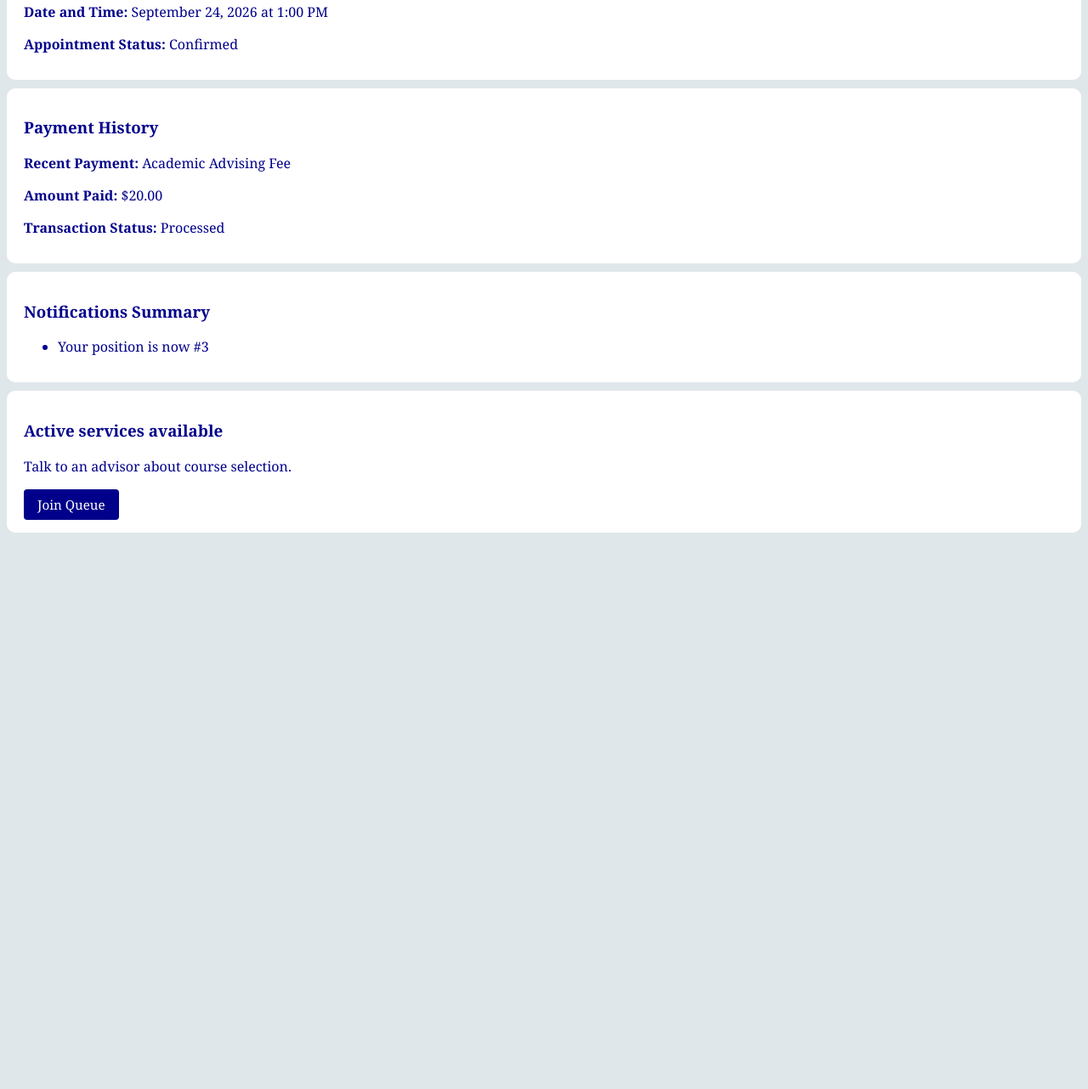
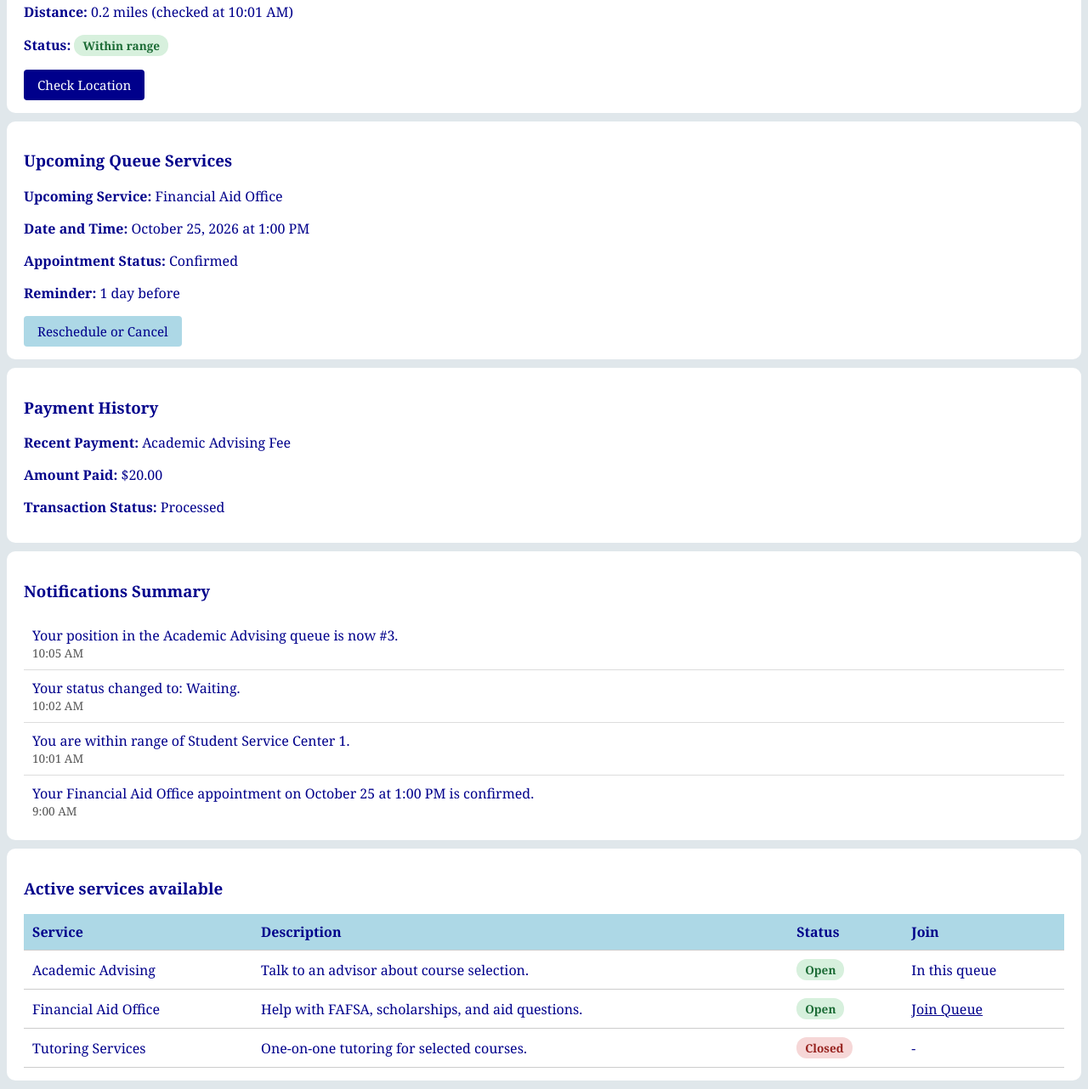
Before and after one commit to ccnguy200/QueueSmart, a plain HTML site: page second/user_dashboard.html in a window 1280 px wide. Shown: the part 608-1890 px from the top of the page at 85% size. Before the commit the page ends 1245 px from the top, so only its background shows below. Drawn offline with Linux system fonts and the light colour scheme.

Commit message:
Update user_dashboard.html

```diff
--- a/second/user_dashboard.html
+++ b/second/user_dashboard.html
@@ -55,16 +55,34 @@
             <a href="queue_status.html" class="btn">View Queue Status</a>
         </div>
 
+        <!-- Location Feature: distance from the user to the queue location -->
+        <!-- Note: mock data used (last time the user checked) -->
+        <div class="card">
+            <h3>Your Location</h3>
+            <!-- Building where the queue is -->
+            <p><strong>Queue Location:</strong> Student Service Center 1</p>
+            <!-- Distance from the last check -->
+            <p><strong>Distance:</strong> 0.2 miles (checked at 10:01 AM)</p>
+            <!-- Within 0.5 miles or too far -->
+            <p><strong>Status:</strong> <span class="badge badge-open">Within range</span></p>
+            <!-- Click to check the distance again -->
+            <a href="user_location.html?service=Advising" class="btn">Check Location</a>
+        </div>
+
         <!-- Calendar Feature: User will see an overview of queues they have scheduled to join -->
         <!-- Notes: mock data used -->
         <div class="card">
             <h3>Upcoming Queue Services</h3>
             <!-- Upcoming service -->
-            <p><strong>Upcoming Service:</strong> Academic Advising</p>
+            <p><strong>Upcoming Service:</strong> Financial Aid Office</p>
             <!-- Upcoming date and time -->
-            <p><strong>Date and Time:</strong> September 24, 2026 at 1:00 PM</p>
+            <p><strong>Date and Time:</strong> October 25, 2026 at 1:00 PM</p>
             <!-- Status of appointment: confirmed, canceled, etc. -->
             <p><strong>Appointment Status:</strong> Confirmed</p>
+            <!-- When the reminder will be sent -->
+            <p><strong>Reminder:</strong> 1 day before</p>
+            <!-- Click to reschedule or cancel on the calendar -->
+            <a href="user_calendar.html" class="btn-secondary">Reschedule or Cancel</a>
         </div>
 
         <!-- Payment Feature: User will see their payment history -->
@@ -77,21 +95,61 @@
             <p><strong>Transaction Status:</strong> Processed</p>
         </div>
 
-        <!-- Feature 2: Notifications summary -->
+        <!-- Feature 2: Notifications summary (newest first) -->
         <div class="card">
             <h3>Notifications Summary</h3>
-            <ul>
-                <!-- Ex. Alert for change in user's position -->
-                 <li>Your position is now #3</li>
+            <ul class="updates">
+                <!-- Queue update: change in user's position -->
+                <li>Your position in the Academic Advising queue is now #3.<div class="time">10:05 AM</div></li>
+
+                <!-- Status change -->
+                <li>Your status changed to: Waiting.<div class="time">10:02 AM</div></li>
+
+                <!-- Location check -->
+                <li>You are within range of Student Service Center 1.<div class="time">10:01 AM</div></li>
+
+                <!-- Calendar: appointment confirmed -->
+                <li>Your Financial Aid Office appointment on October 25 at 1:00 PM is confirmed.<div class="time">9:00 AM</div></li>
             </ul>
         </div>
 
         <!-- Feature 3: Active services available -->
+        <!-- Note: mock data used (same services as the admin screens) -->
         <div class="card">
             <h3>Active services available</h3>
-            <p>Talk to an advisor about course selection.</p>
-            <!-- Link to join the queue -->
-            <a href="join_queue.html" class="btn">Join Queue</a>
+            <table>
+                <thead>
+                    <tr>
+                        <th>Service</th>
+                        <th>Description</th>
+                        <th>Status</th>
+                        <th>Join</th>
+                    </tr>
+                </thead>
+                <tbody>
+                    <!-- Each Join link checks the location first -->
+                    <tr>
+                        <!-- The user is already in this queue -->
+                        <td>Academic Advising</td>
+                        <td>Talk to an advisor about course selection.</td>
+                        <td><span class="badge badge-open">Open</span></td>
+                        <td>In this queue</td>
+                    </tr>
+                    <tr>
+                        <td>Financial Aid Office</td>
+                        <td>Help with FAFSA, scholarships, and aid questions.</td>
+                        <td><span class="badge badge-open">Open</span></td>
+                        <td><a href="user_location.html?service=Financial%20Aid">Join Queue</a></td>
+                    </tr>
+                    <tr>
+                        <!-- Closed queues cannot be joined -->
+                        <td>Tutoring Services</td>
+                        <td>One-on-one tutoring for selected courses.</td>
+                        <td><span class="badge badge-closed">Closed</span></td>
+                        <td>-</td>
+                    </tr>
+                </tbody>
+            </table>
         </div>
 
     </body>
```
